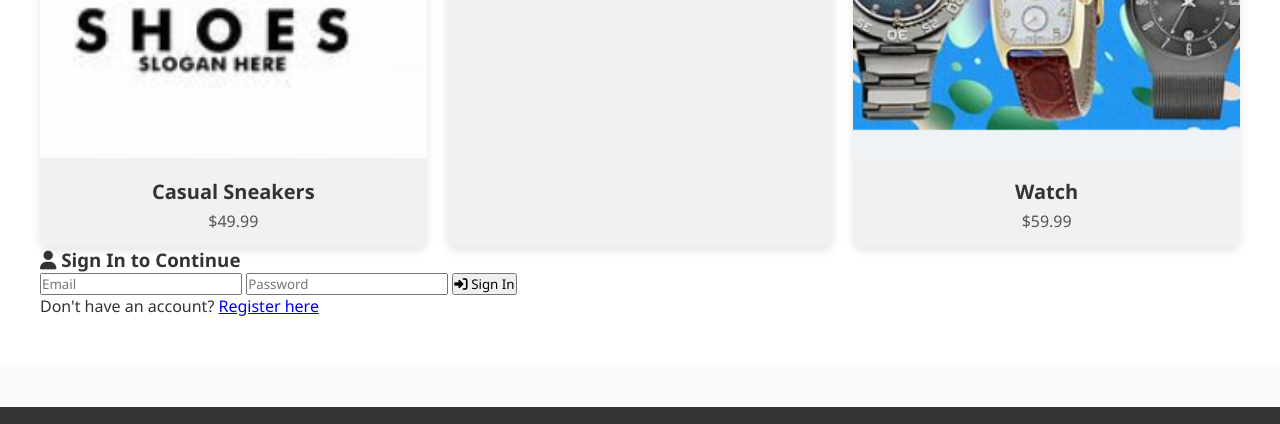
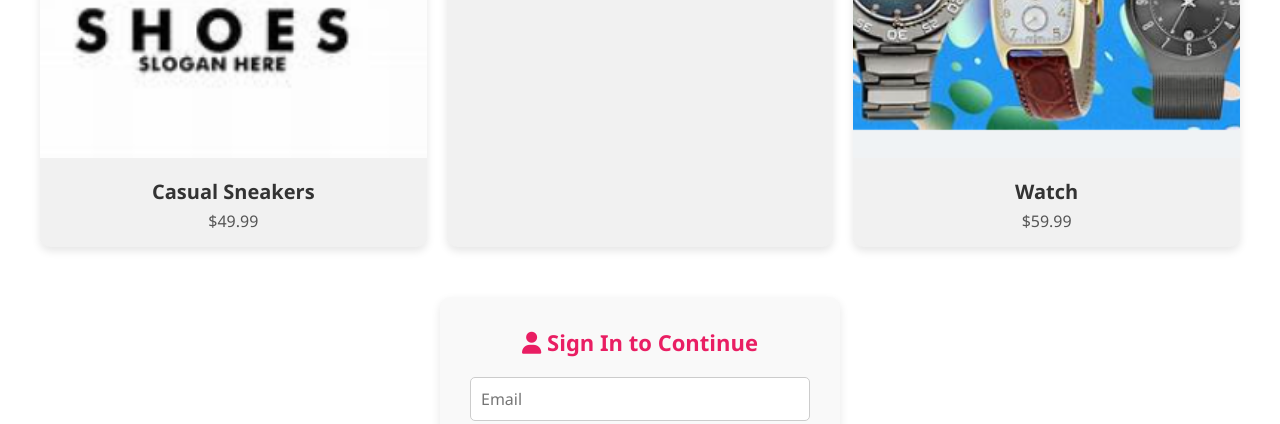
Before and after one commit to 231FA04406/Landing_page, a plain HTML site: page index.html in a window 1280 px wide. Shown: the part 1058-1482 px from the top of the page. Drawn offline with Linux system fonts and the light colour scheme.

Commit message:
Update style.css

```diff
--- a/style.css
+++ b/style.css
@@ -128,6 +128,67 @@ nav a:hover {
   color: #555;
 }
 
+/* Sign In Box */
+.signin-box {
+  margin-top: 50px;
+  max-width: 400px;
+  background-color: #f9f9f9;
+  padding: 30px;
+  border-radius: 10px;
+  text-align: center;
+  margin-left: auto;
+  margin-right: auto;
+  box-shadow: 0 4px 10px rgba(0, 0, 0, 0.1);
+}
+
+.signin-box h3 {
+  margin-bottom: 20px;
+  color: #e91e63;
+  font-size: 22px;
+}
+
+.signin-form {
+  display: flex;
+  flex-direction: column;
+  gap: 15px;
+}
+
+.signin-form input {
+  padding: 10px;
+  border: 1px solid #ccc;
+  border-radius: 5px;
+  font-size: 16px;
+}
+
+.signin-form button {
+  padding: 10px;
+  background-color: #e91e63;
+  border: none;
+  color: white;
+  font-size: 16px;
+  border-radius: 5px;
+  cursor: pointer;
+}
+
+.signin-form button:hover {
+  background-color: #c2185b;
+}
+
+.signin-box p {
+  margin-top: 15px;
+  font-size: 14px;
+}
+
+.signin-box a {
+  color: #e91e63;
+  text-decoration: none;
+}
+
+.signin-box a:hover {
+  text-decoration: underline;
+}
+
+/* Footer */
 footer {
   background-color: #333;
   text-align: center;
```
